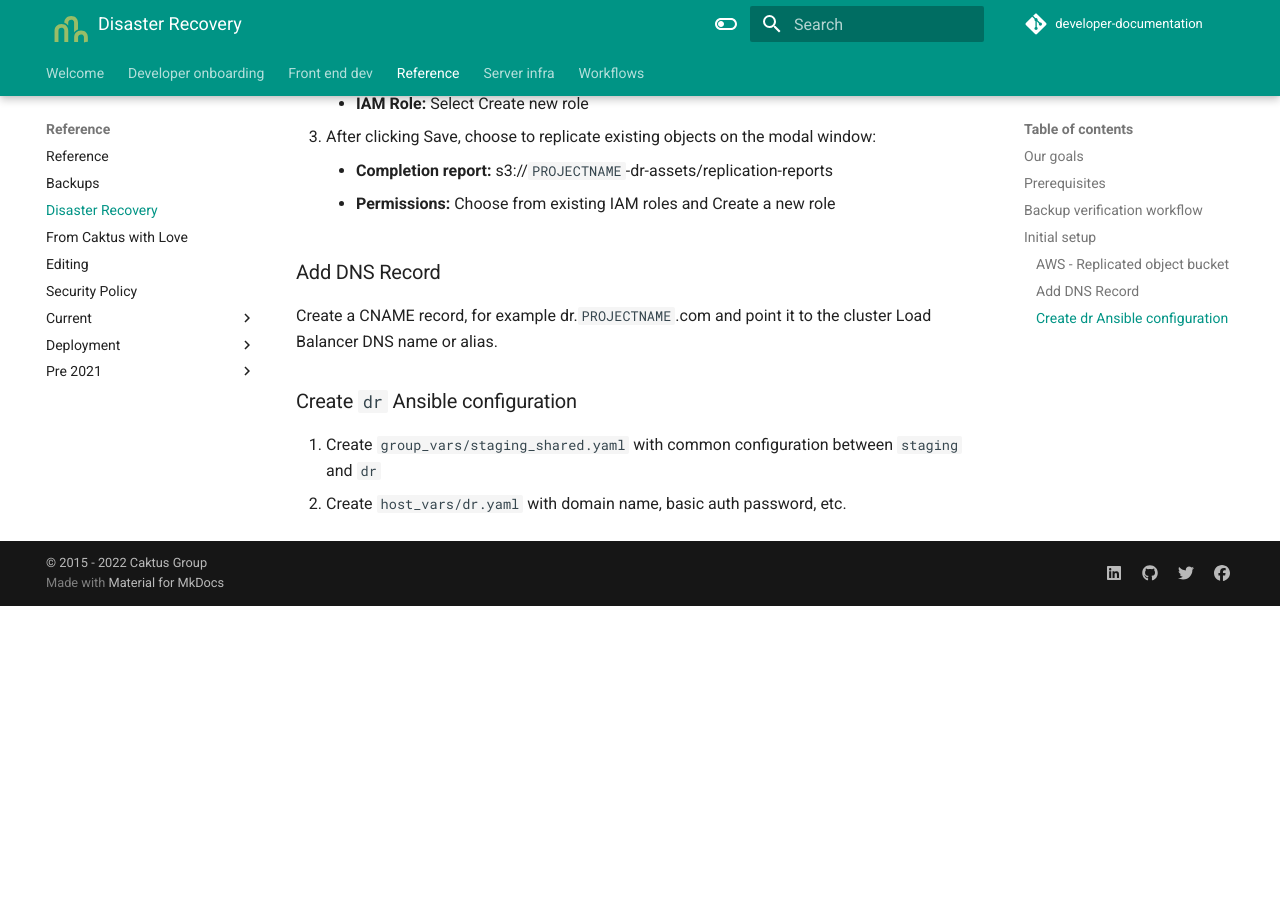
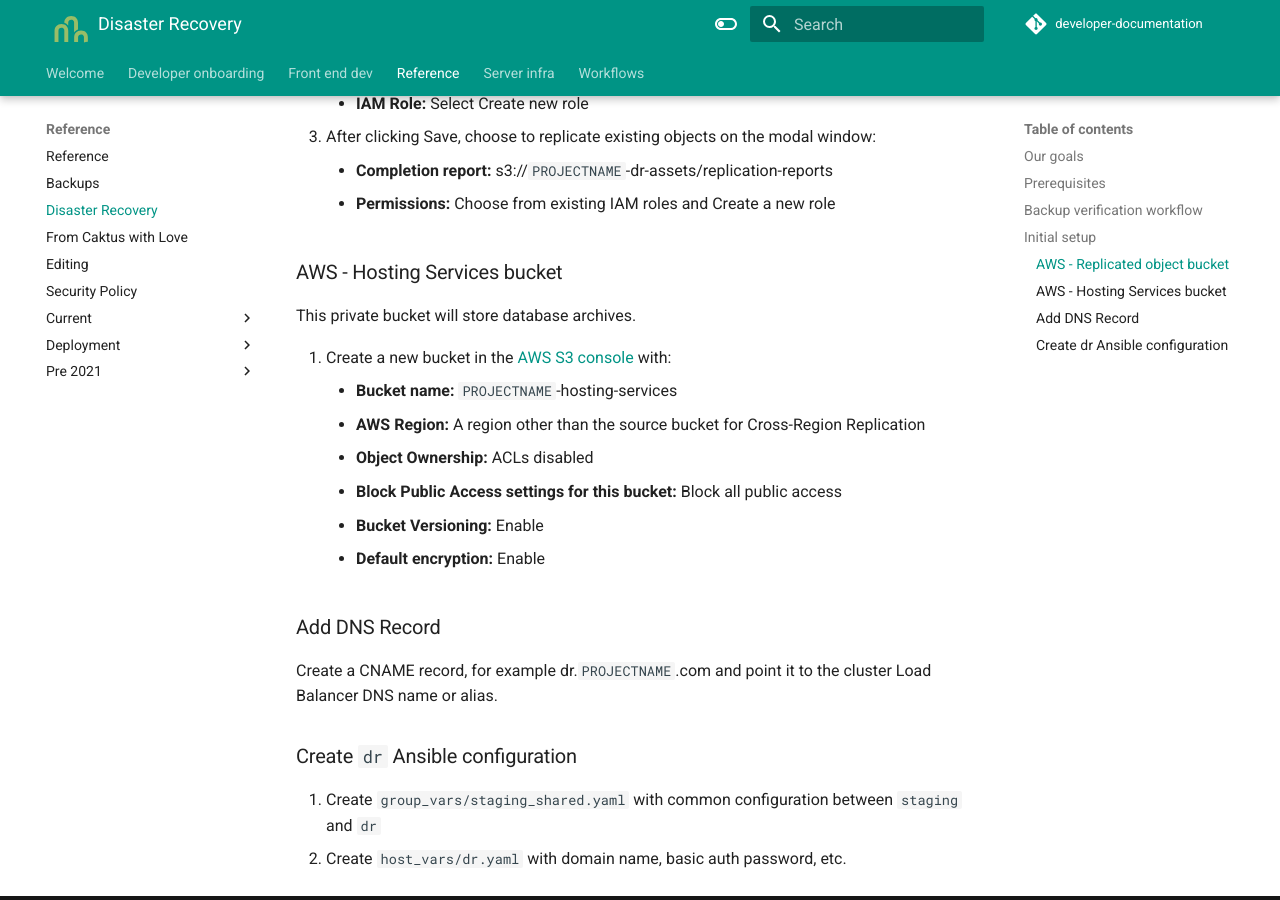
Before and after one commit to caktus/guidebook, an MkDocs documentation site: the page built from docs/reference/disaster-recovery.md, in a window 1280 px wide and 900 px high, scrolled down 1956 px. Built offline with MkDocs 1.6.1 and Material for MkDocs 9.7.7, drawn with Linux system fonts in a browser that asks for light colours; comment, search, counter and statistics services are not loaded; before the commit the page ends 2562 px from its top, so only the background shows below that.

Commit message:
AWS - Hosting Services bucket

```diff
--- a/docs/reference/disaster-recovery.md
+++ b/docs/reference/disaster-recovery.md
@@ -62,6 +62,18 @@ However, most projects should roughly follow this pattern:
     * **Completion report:** s3://`PROJECTNAME`-dr-assets/replication-reports
     * **Permissions:** Choose from existing IAM roles and Create a new role
 
+### AWS - Hosting Services bucket
+
+This private bucket will store database archives.
+
+1. Create a new bucket in the [AWS S3 console](https://s3.console.aws.amazon.com/s3/bucket/create) with:
+    * **Bucket name:** `PROJECTNAME`-hosting-services
+    * **AWS Region:** A region other than the source bucket for Cross-Region Replication
+    * **Object Ownership:** ACLs disabled
+    * **Block Public Access settings for this bucket:** Block all public access
+    * **Bucket Versioning:** Enable
+    * **Default encryption:** Enable
+
 ### Add DNS Record
 
 Create a CNAME record, for example dr.`PROJECTNAME`.com and point it to the cluster Load Balancer DNS name or alias.
```
